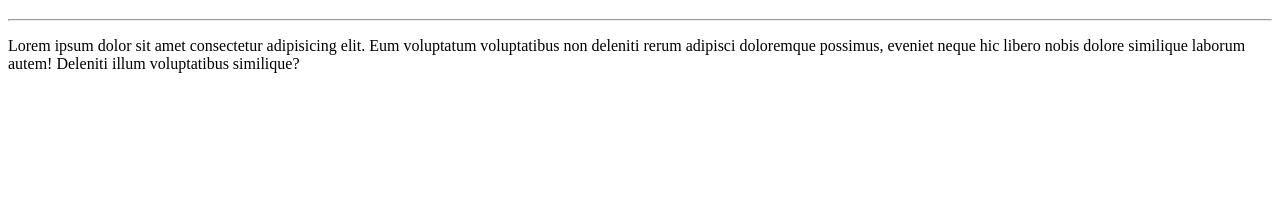
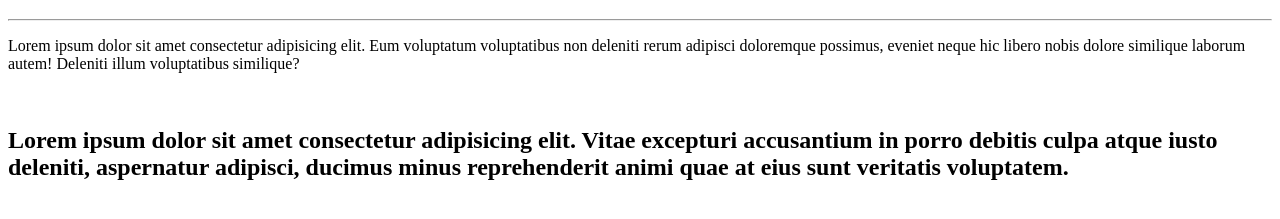
Before and after one commit to DevKailan/Ola-Mundo, a plain HTML site: page Site Exemplo/index.html in a window 1280 px wide. Shown: the part 61-280 px from the top of the page. Drawn offline with Linux system fonts and the light colour scheme.

Commit message:
Adicionei um parágrafo

```diff
--- a/Site Exemplo/index.html
+++ b/Site Exemplo/index.html
@@ -9,5 +9,7 @@
     <H1>Olá, Mundo</H1>
     <hr>
     <p>Lorem ipsum dolor sit amet consectetur adipisicing elit. Eum voluptatum voluptatibus non deleniti rerum adipisci doloremque possimus, eveniet neque hic libero nobis dolore similique laborum autem! Deleniti illum voluptatibus similique?</p>
+    <br>
+    <h2>Lorem ipsum dolor sit amet consectetur adipisicing elit. Vitae excepturi accusantium in porro debitis culpa atque iusto deleniti, aspernatur adipisci, ducimus minus reprehenderit animi quae at eius sunt veritatis voluptatem.</h2>
 </body>
 </html>
```
